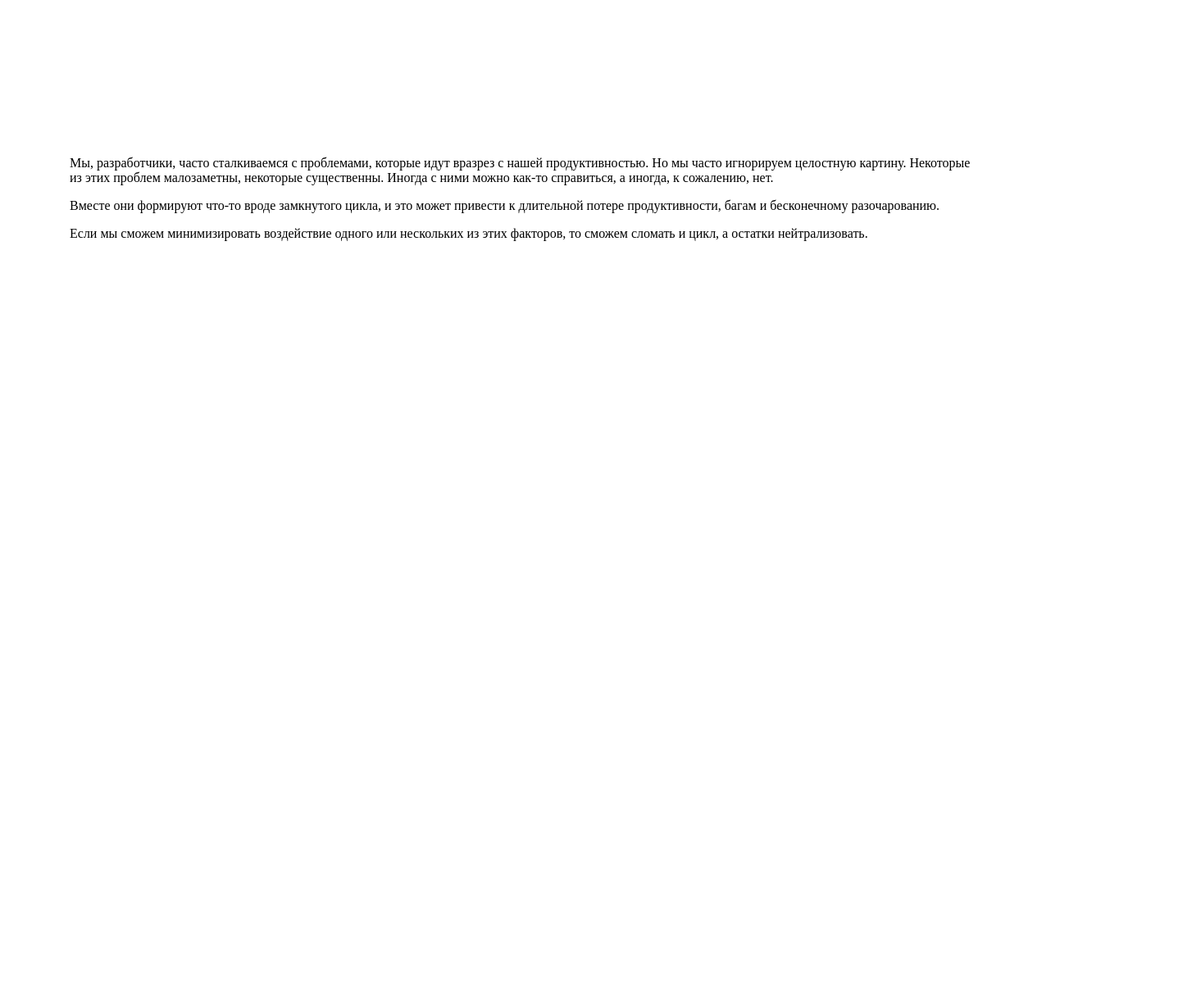
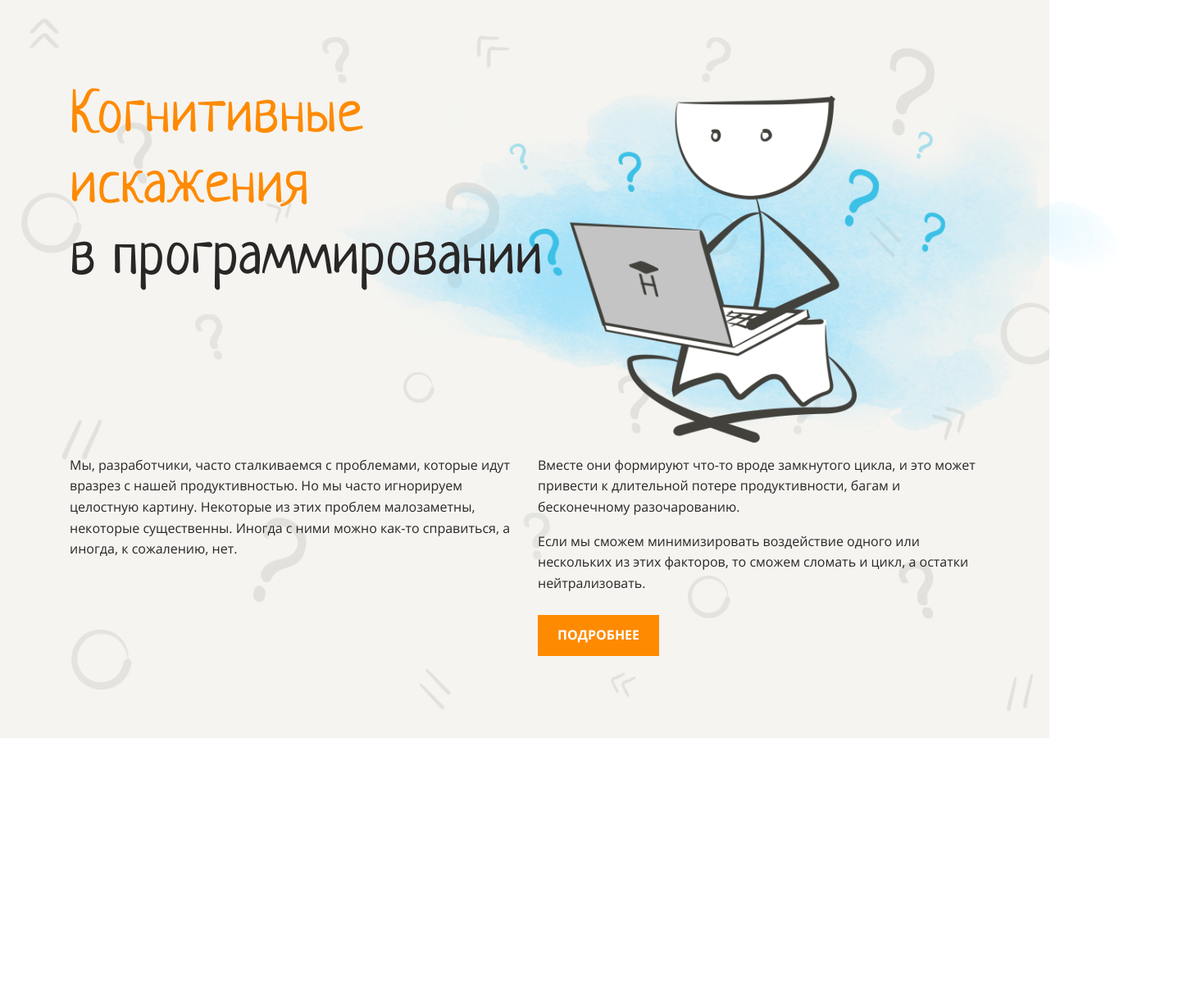
Before and after one commit to Mikselll/layout-designer-project-58, a website: page src/index.html in a window 1280 px wide. Shown: the top 1211 px of the page at 82% size, 1465 px wide, since content can reach past the window. Drawn offline with Linux system fonts and the light colour scheme.

Commit message:
create header

```diff
--- a/src/index.html
+++ b/src/index.html
@@ -8,25 +8,50 @@
     <link rel="stylesheet" href="styles/style.css">
 </head>
 <body>
-  <header class="section">
-    <div>
-      <h1><span></span></h1>
-      <img src="" alt="">
-    </div>
-    <div>
-      <p>Мы, разработчики, часто сталкиваемся с проблемами, которые идут вразрез с нашей продуктивностью. Но мы часто игнорируем целостную картину. Некоторые из этих проблем малозаметны, некоторые существенны. Иногда с ними можно как-то справиться, а иногда, к сожалению, нет.</p>
-      <p>Вместе они формируют что-то вроде замкнутого цикла, и это может привести к длительной потере продуктивности, багам и бесконечному разочарованию.</p>
-      <p>Если мы сможем минимизировать воздействие одного или нескольких из этих факторов, то сможем сломать и цикл, а остатки нейтрализовать.</p>
+  <header>
+    <div class="content">
+      <h1>
+        Когнитивные
+        <br>
+        искажения
+        <br>
+        <span class="content__heading_dark-color">в программировании</span>
+      </h1>
+      <img class="header__img" src="./images/main.png" alt="Тота с ноутбуком">
+      <div class="content__text_columns">
+        <div class="columns_width">
+          <p>Мы, разработчики, часто сталкиваемся с проблемами, которые идут вразрез с нашей продуктивностью. Но мы часто игнорируем целостную картину. Некоторые из этих проблем малозаметны, некоторые существенны. Иногда с ними можно как-то справиться, а иногда, к сожалению, нет.</p>
+        </div>
+        <div class="columns_width">
+          <p>Вместе они формируют что-то вроде замкнутого цикла, и это может привести к длительной потере продуктивности, багам и бесконечному разочарованию.</p>
+          <p>Если мы сможем минимизировать воздействие одного или нескольких из этих факторов, то сможем сломать и цикл, а остатки нейтрализовать.</p>
+          <a class="btn mt-2" href="#">Подробнее</a>
+        </div>
+      </div>
     </div>
   </header>
   <main>
-    <section class="section"></section>
-    <section class="section"></section>
-    <section class="section"></section>
-    <section class="section"></section>
-    <section class="section"></section>
-    <section class="section"></section>
-    <section class="section"></section>
+    <section>
+      <div class="content"></div>
+    </section>
+    <section>
+      <div class="content"></div>
+    </section>
+    <section>
+      <div class="content"></div>
+    </section>
+    <section>
+      <div class="content"></div>
+    </section>
+    <section>
+      <div class="content"></div>
+    </section>
+    <section>
+      <div class="content"></div>
+    </section>
+    <section>
+      <div class="content"></div>
+    </section>
   </main>
   <footer></footer>
 </body>
--- a/src/styles/style.css
+++ b/src/styles/style.css
@@ -35,29 +35,125 @@
   src: url(../fonts/Neucha-Regular.ttf);
 }
 
+* {
+  box-sizing: border-box;
+}
+
+html {
+  font-weight: 400;
+  font-size: 16px;
+  font-family: "Open Sans", sans-serif;
+  line-height: 1.6em;
+
+  color: var(--color-dark);
+}
+
 body {
-  font: 16px/1.6em #2A2626;
+  margin: 0;
+  padding: 0;
+
+  overflow-x: hidden;
 }
 
 h1,
 h2,
 h3 {
+  z-index: 1;
+
+  margin: 0;
+
+  font-weight: 400;
+  font-family: "Neucha", sans-serif;
   line-height: 1.2em;
+
+  color: var(--color-main);
 }
+
 h1 {
   font-size: 72px;
 }
+
 h2 {
   font-size: 60px;
 }
+
 h3 {
   font-size: 34px;
 }
 
-.section {
-  width: 1110px;
-  height: 200px;
-  margin: auto;
-  padding-top: 100px;
-  padding-bottom: 100px;
+a {
+  text-decoration: none;
 }
+
+header {
+  position: relative;
+
+  background-color: var(--color-light);
+}
+
+header::before {
+  content: "";
+
+  position: absolute;
+  top: 0;
+  left: 0;
+
+  width: 100%;
+  height: 100%;
+
+  background-image: url(../images/background.png);
+  background-repeat: no-repeat;
+  background-size: cover;
+  opacity: 0.1;
+}
+
+.content {
+  position: relative;
+
+  display: flex;
+  flex-direction: column;
+  justify-content: space-between;
+  max-width: 1110px;
+  min-height: 900px;
+
+  margin: 0 auto;
+  padding: 100px 0;
+}
+
+.content__heading_dark-color {
+  color: var(--color-dark);
+}
+
+.header__img {
+  position: absolute;
+  top: 55px;
+  right: -270px;
+
+  height: 525px;
+}
+
+.content__text_columns {
+  display: flex;
+  justify-content: space-between;
+
+  gap: 2rem;
+}
+
+.columns_width {
+  flex-basis: 50%;
+}
+
+.btn {
+  display: inline-block;
+
+  margin-top: 10px;
+  padding: 12px 24px;
+
+  font-weight: 700;
+  text-transform: uppercase;
+
+  color: var(--colot-white);
+  background-color: var(--color-main);
+
+  cursor: pointer;
+}
```
